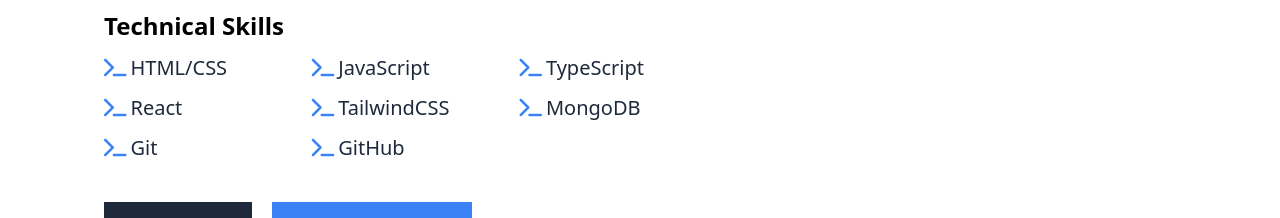
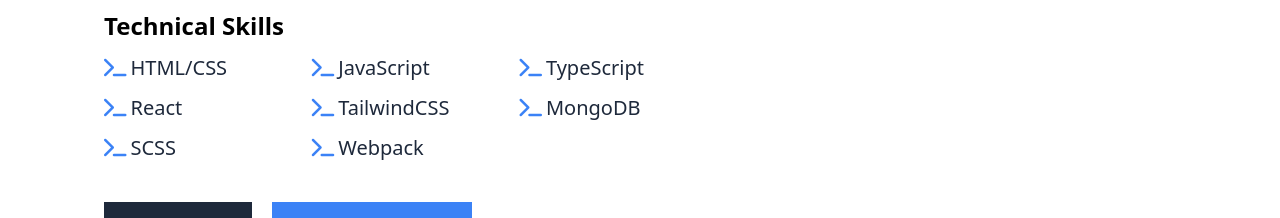
Before and after one commit to HamzaAbouJaib/portfolio, a React (Vite) app: page / in a window 1280 px wide. Shown: the part 1460-1678 px from the top of the page. Built offline with nearby package versions, Linux system fonts and the light colour scheme; the HTML template or start-up script is replaced by a standard one.

Commit message:
Add new skills

```diff
--- a/src/components/AboutPage.jsx
+++ b/src/components/AboutPage.jsx
@@ -9,8 +9,8 @@ const frontPageskills = [
   "React",
   "TailwindCSS",
   "MongoDB",
-  "Git",
-  "GitHub",
+  "SCSS",
+  "Webpack",
 ];
 
 export const AboutPage = () => {
--- a/src/data/skills.js
+++ b/src/data/skills.js
@@ -20,6 +20,7 @@ const mySkills = [
       "devicon-Node JS-plain",
       "devicon-Next JS-plain",
       "devicon-MongoDB-plain",
+      "devicon-Webpack-plain",
     ],
   },
   {
```
